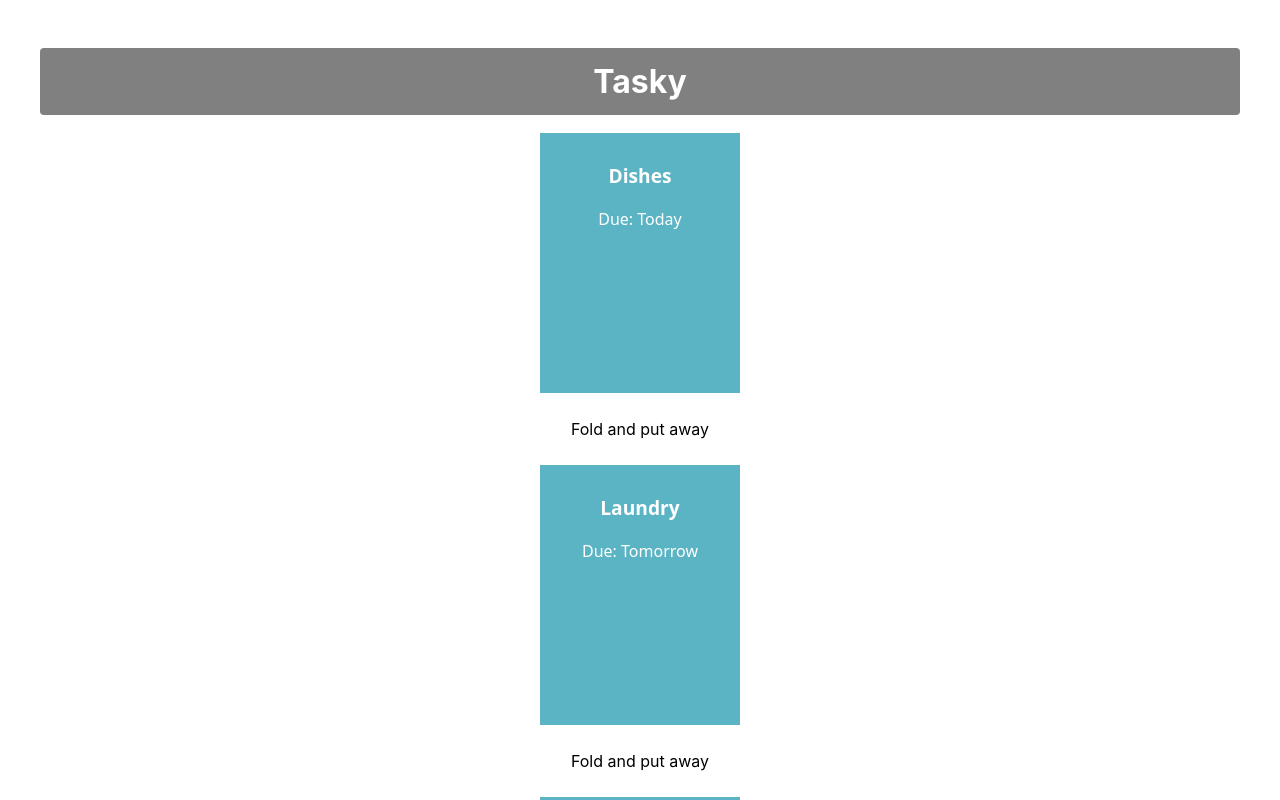
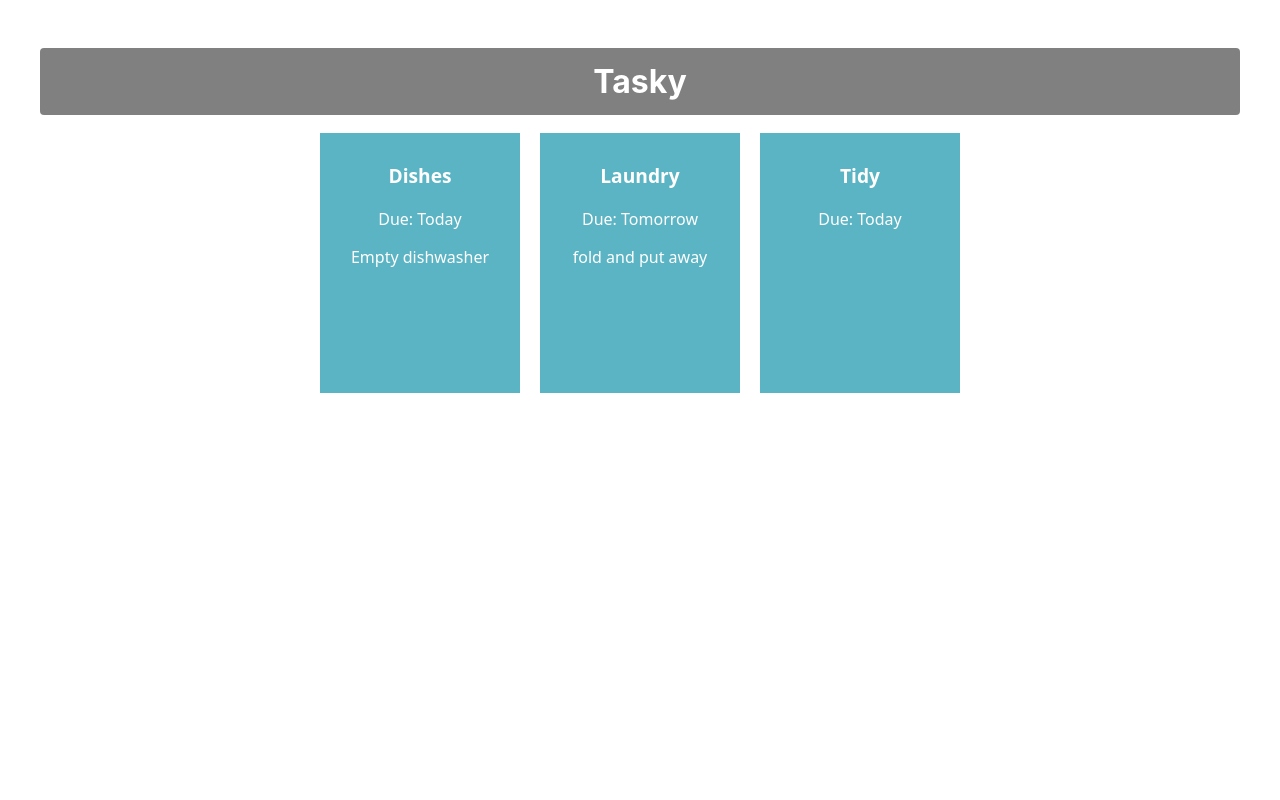
Before and after one commit to theopakieser/react-basics-labs, a React (Create React App) app in the folder tasky/: page / in a window 1280 px wide. Shown: the top 800 px of the page. Built offline with nearby package versions, Linux system fonts and the light colour scheme.

Commit message:
Done lab 1

```diff
--- a/tasky/src/App.js
+++ b/tasky/src/App.js
@@ -5,10 +5,8 @@
   return (
     <div className="container">
       <h1>Tasky</h1>
-      <Task title="Dishes" deadline="Today" />
-      <p className='description'>Fold and put away </p>
-      <Task title="Laundry" deadline="Tomorrow"/>
-        <p className='description'>Fold and put away </p>
+      <Task title="Dishes" deadline="Today" description ="Empty dishwasher"/>
+      <Task title="Laundry" deadline="Tomorrow" description="fold and put away"/>
       <Task title="Tidy" deadline="Today" />
     </div>
   );
--- a/tasky/src/components/Task.js
+++ b/tasky/src/components/Task.js
@@ -6,6 +6,7 @@
         <div className="card">
             <p className="title">{props.title}</p>
             <p>Due: {props.deadline}</p>
+            <p>{props.description}</p>
         </div>
     )
 }
```
Also changed, not shown: tasky/src/App.css (line endings or trailing spaces).
